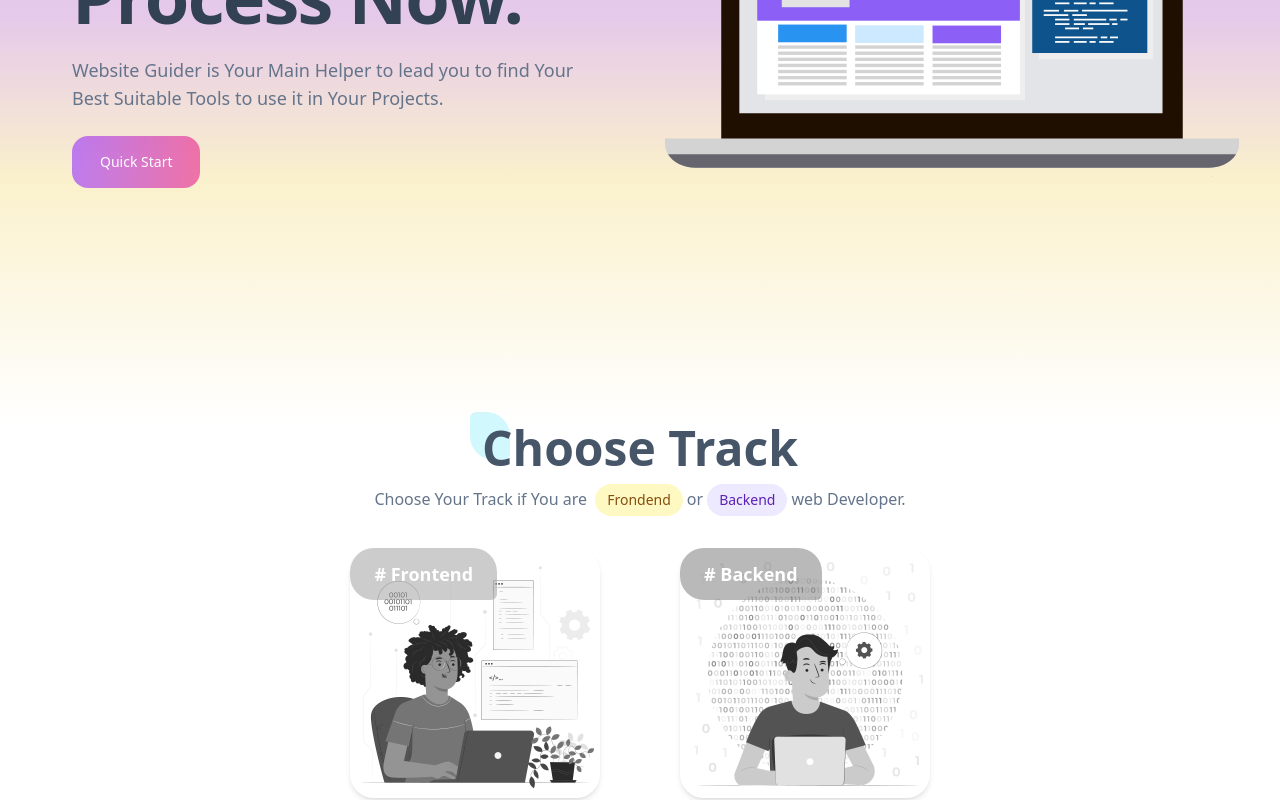
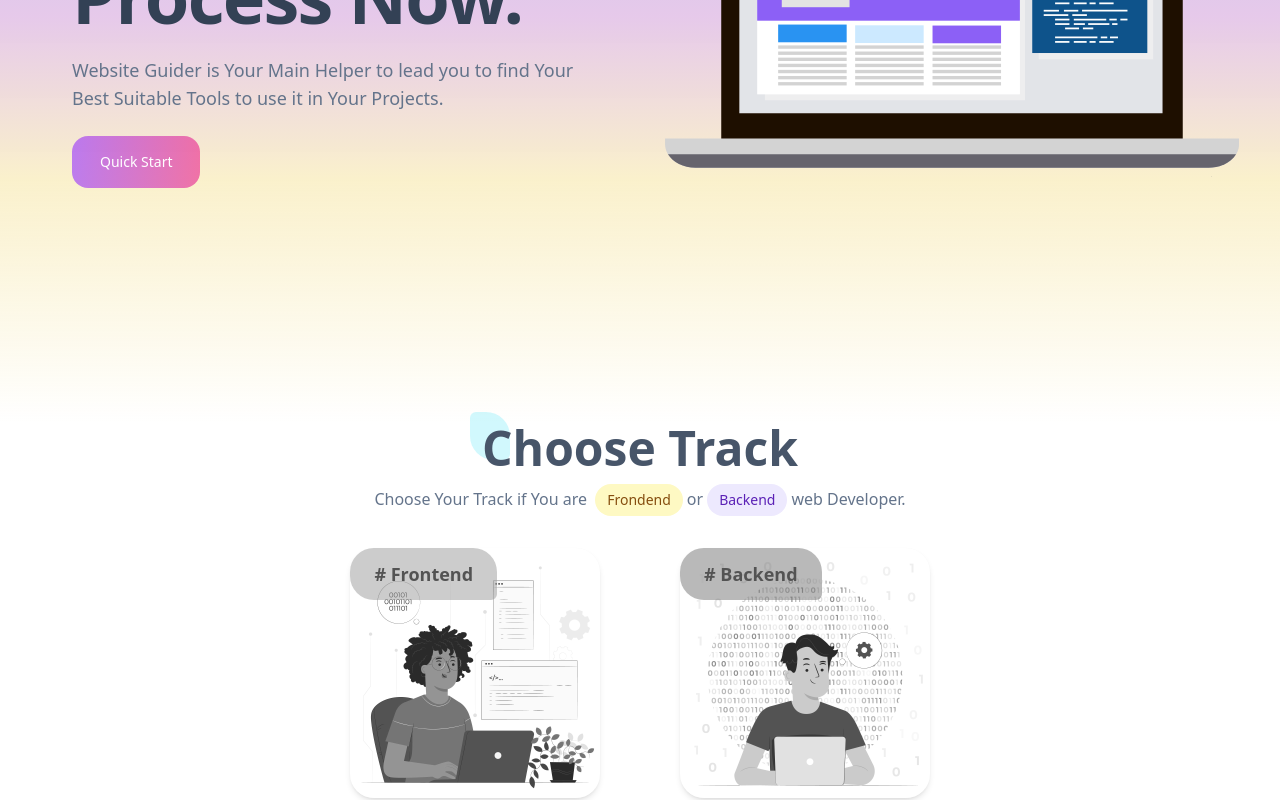
Before and after one commit to ahmedmohmd/web-guider, a React (Create React App) app: page / in a window 1280 px wide. Shown: the part 468-1268 px from the top of the page. Built offline with nearby package versions, Linux system fonts and the light colour scheme.

Commit message:
edit colors of lables of fields

```diff
--- a/src/components/home/Home.jsx
+++ b/src/components/home/Home.jsx
@@ -1,5 +1,4 @@
 //* Imports
-import { useState } from "react";
 import styled from "../../styles/Home.module.scss";
 import GetStarted from "./GetStarted";
 import Header from "./Header";
--- a/src/styles/Home.module.scss
+++ b/src/styles/Home.module.scss
@@ -10,10 +10,15 @@
   }
 
   .heading {
+    .hash {
+      color: #475569;
+    }
+
     &:hover {
       .hash {
         transition: 0.5s;
         padding-right: 95%;
+        color: #fff;
       }
     }
   }
```
